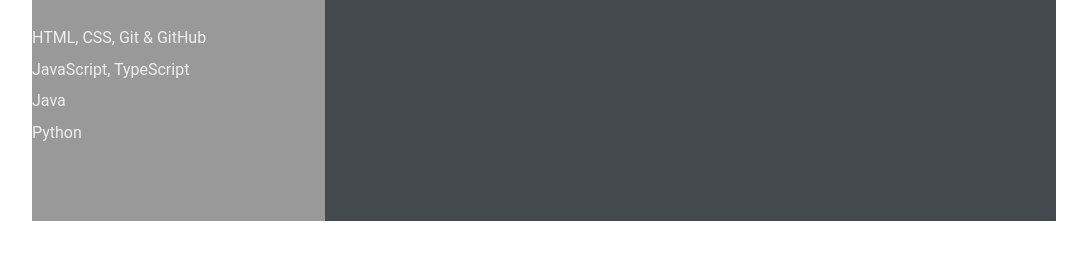
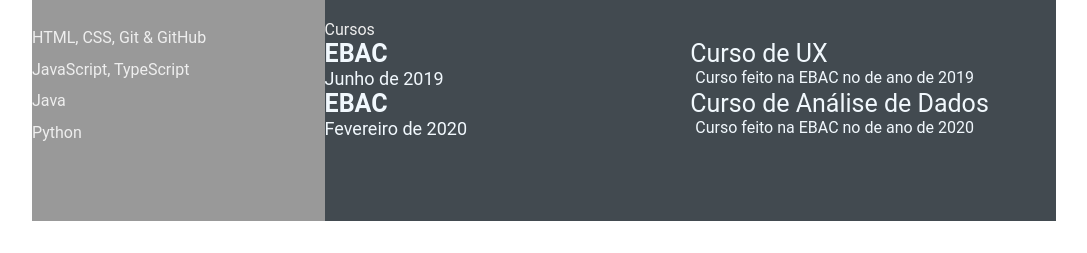
Before and after one commit to maricalado/devweekgit.github.io, a plain HTML site: page index.html in a window 1280 px wide. Shown: the part 611-864 px from the top of the page, without its empty margins (96-1183 px from the left). Drawn offline with Linux system fonts and the light colour scheme.

Commit message:
add cursos (#5)

```diff
--- a/index.html
+++ b/index.html
@@ -109,6 +109,31 @@
                     </div>
                 </div>
             </section>
+            <section class="awards gap">
+                <div class="right-title"> Cursos</div>
+                <div class="awards-contents">
+                    <div class="awards-left">
+                        <p class="awards-company-name">EBAC</p>
+                        <p class="awards-time-period">Junho de 2019</p>
+                    </div>
+                    <div class="awards-right">
+                        <p class="awards-name">Curso de UX</p>
+                        <p class="awards-desc">
+                            Curso feito na EBAC no de ano de 2019
+                        </p>
+                    </div>
+                    <div class="awards-left">
+                        <p class="awards-company-name">EBAC</p>
+                        <p class="awards-time-period">Fevereiro de 2020</p>
+                    </div>
+                    <div class="awards-right">
+                        <p class="awards-name">Curso de Análise de Dados</p>
+                        <p class="awards-desc">
+                            Curso feito na EBAC no de ano de 2020
+                        </p>
+                    </div>
+                </div>
+            </section>
         </section>
     </main>
 </body>
```
